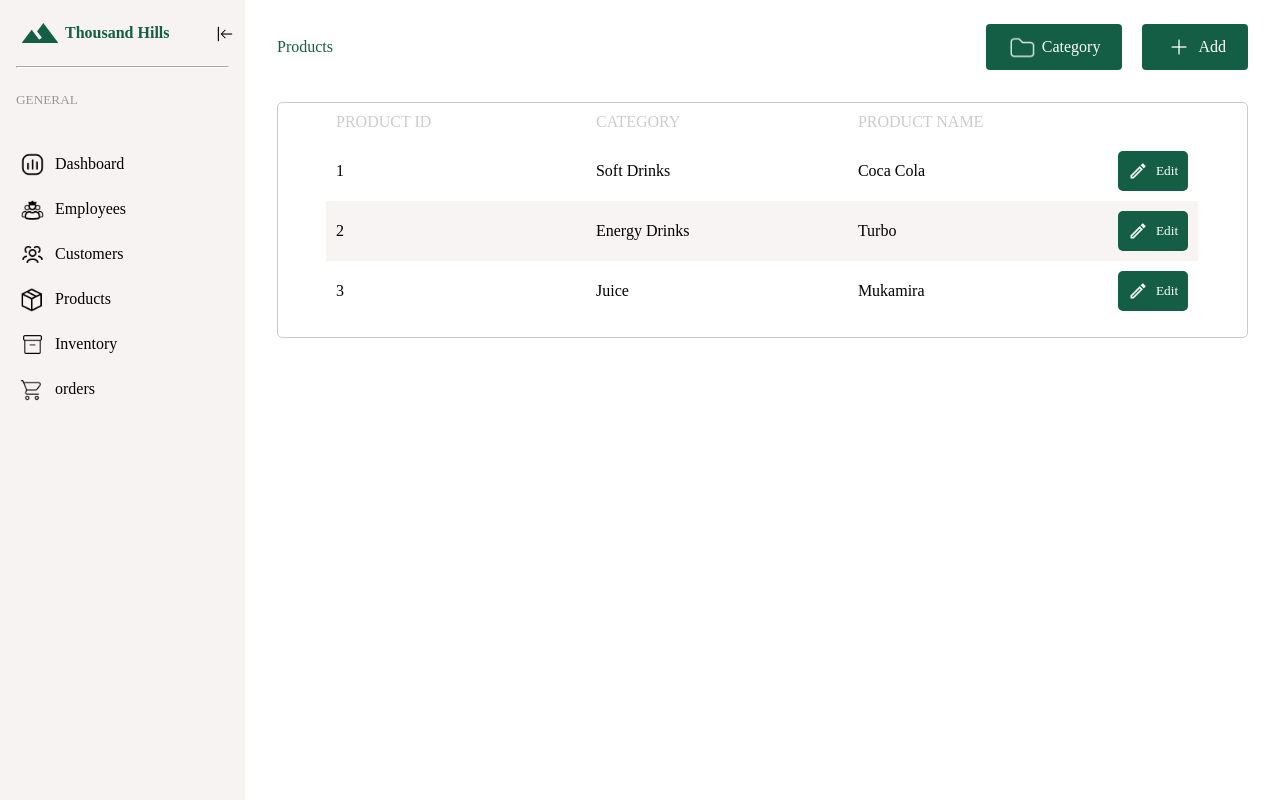
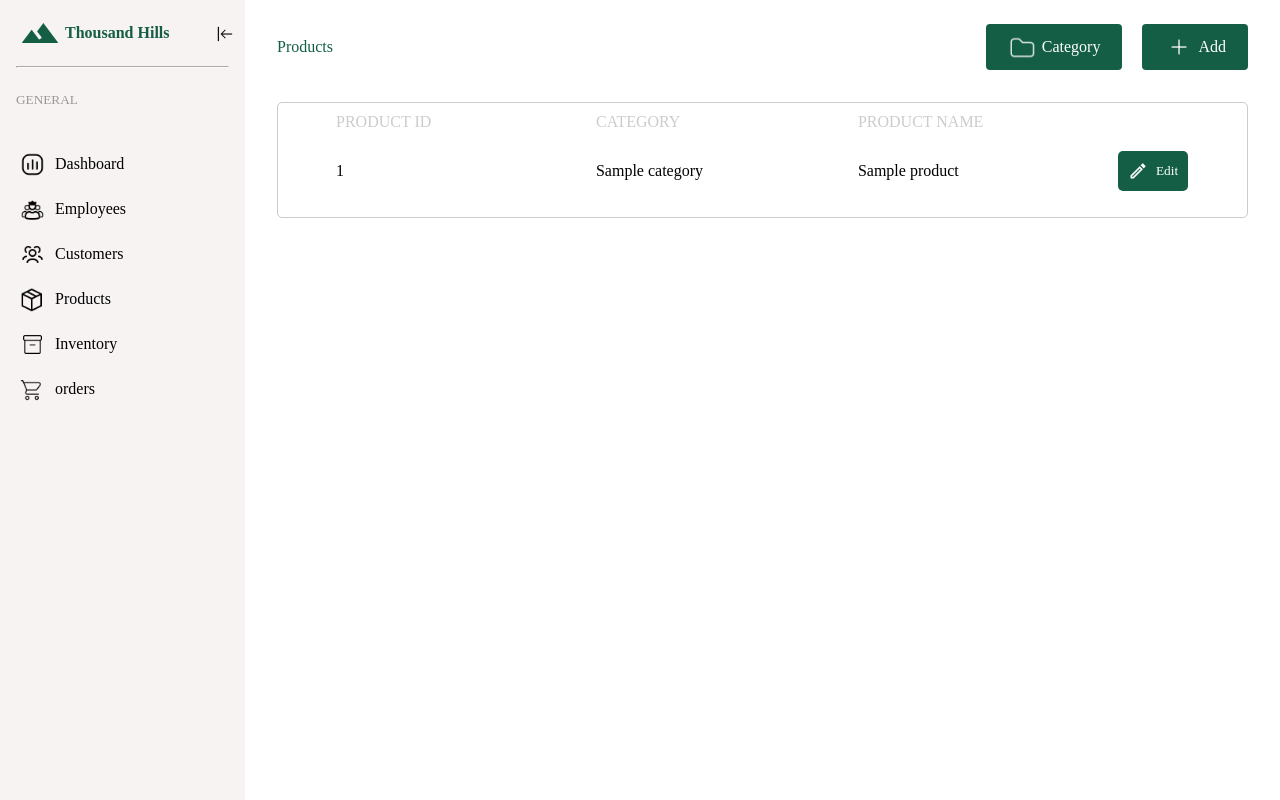
Before and after one commit to h1rram/thousandhills, a PHP site: page /product.php in a window 1280 px wide. Run offline with PHP 8.4, Linux system fonts and the light colour scheme; tables that the repository leaves empty hold one stand-in row (values such as "Sample post").

Commit message:
Add product addition functionality and improve employee addition alert

```diff
--- a/product.php
+++ b/product.php
@@ -1,3 +1,25 @@
+<?php
+include_once "db/connect.php";
+
+$products = mysqli_query($conn, "SELECT * FROM products");;
+
+if (isset($_POST['AddProduct'])) {
+  $pName = $_POST['pName'];
+  $pCategoryId = $_POST['pCategoryId'];
+
+  $newProduct = mysqli_query($conn, "INSERT INTO products(product_name,category_id) VALUES('$pName', '$pCategoryId')");
+  if ($newProduct) {
+    echo '
+      <script>
+        alert("New Product Added!");
+        window.location.href = "product.php"
+      </script>
+    ';
+  }
+}
+
+?>
+
 <!DOCTYPE html>
 <html lang="en">
 
@@ -36,7 +58,7 @@
         <span>Products</span>
         <div class="two-buttons">
           <a href="category.php"><button><img src="assests/icon/category.png" alt="">Category</button></a>
-          <button><img src="assests/icon/add.png" alt="">Add</button>
+          <button onclick="openModal()"><img src="assests/icon/add.png" alt="">Add</button>
         </div>
       </div>
       <div class="table-container">
@@ -46,24 +68,18 @@
             <th>CATEGORY</th>
             <th>PRODUCT NAME</th>
           </tr>
-          <tr>
-            <td>1</td>
-            <td>Soft Drinks</td>
-            <td>Coca Cola</td>
-            <td><button><img src="assests/icon/edit.png" alt="" class="edit-icon">Edit</button></td>
-          </tr>
-          <tr>
-            <td>2</td>
-            <td>Energy Drinks</td>
-            <td>Turbo</td>
-            <td><button><img src="assests/icon/edit.png" alt="" class="edit-icon">Edit</button></td>
-          </tr>
-          <tr>
-            <td>3</td>
-            <td>Juice</td>
-            <td>Mukamira</td>
-            <td><button><img src="assests/icon/edit.png" alt="" class="edit-icon">Edit</button></td>
-          </tr>
+          <?php foreach ($products as $row) {
+            $id = $row['category_id'];
+            $category = mysqli_fetch_assoc(mysqli_query($conn, "SELECT category_name FROM categories WHERE category_id = '$id'"));
+            $categoryName = $category['category_name']
+          ?>
+            <tr>
+              <td><?= $row['product_id'] ?></td>
+              <td><?= $categoryName ?></td>
+              <td><?= $row['product_name'] ?></td>
+              <td><button><img src="assests/icon/edit.png" alt="" class="edit-icon">Edit</button></td>
+            </tr>
+          <?php } ?>
         </table>
       </div>
     </div>
@@ -78,11 +94,16 @@
       <div class="field">
         <label>Product Category</label>
         <select name="pCategoryId">
-          <option selected value="1">Soft Drinks</option>
+          <?php
+          $categories = mysqli_query($conn, "SELECT category_id,category_name FROM categories");
+          foreach ($categories as $categoryRow) {
+          ?>
+            <option value="<?= $categoryRow['category_id'] ?>"><?= $categoryRow['category_name'] ?></option>
+          <?php } ?>
         </select>
       </div>
       <div class="btns">
-        <a href="javascript:void(0)">Cancel</a>
+        <a onclick="closeModal()" href="javascript:void(0)">Cancel</a>
         <input type="submit" value="Add" name="AddProduct">
       </div>
     </form>
```
Also changed, not shown: employee.php (+6 -5 lines).
